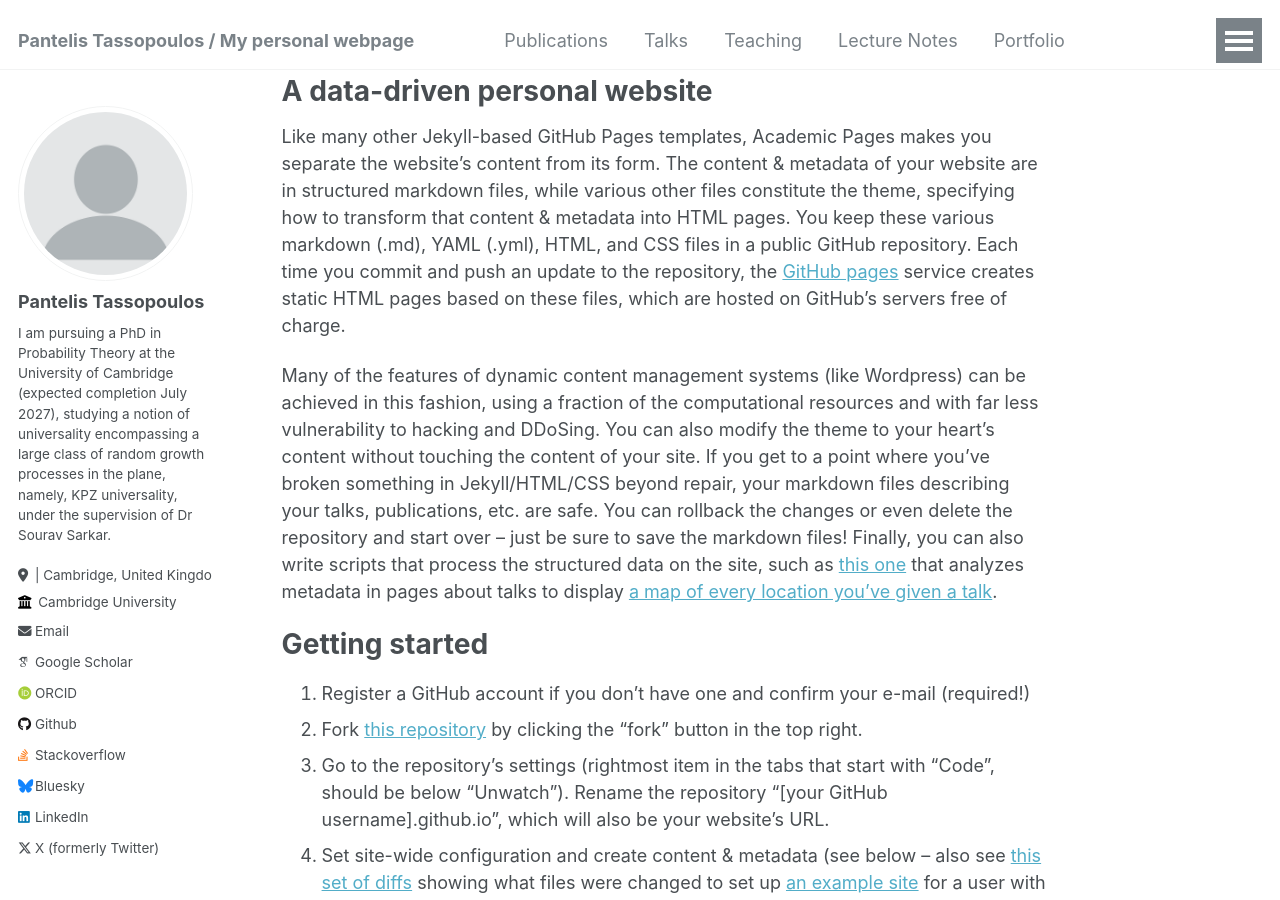
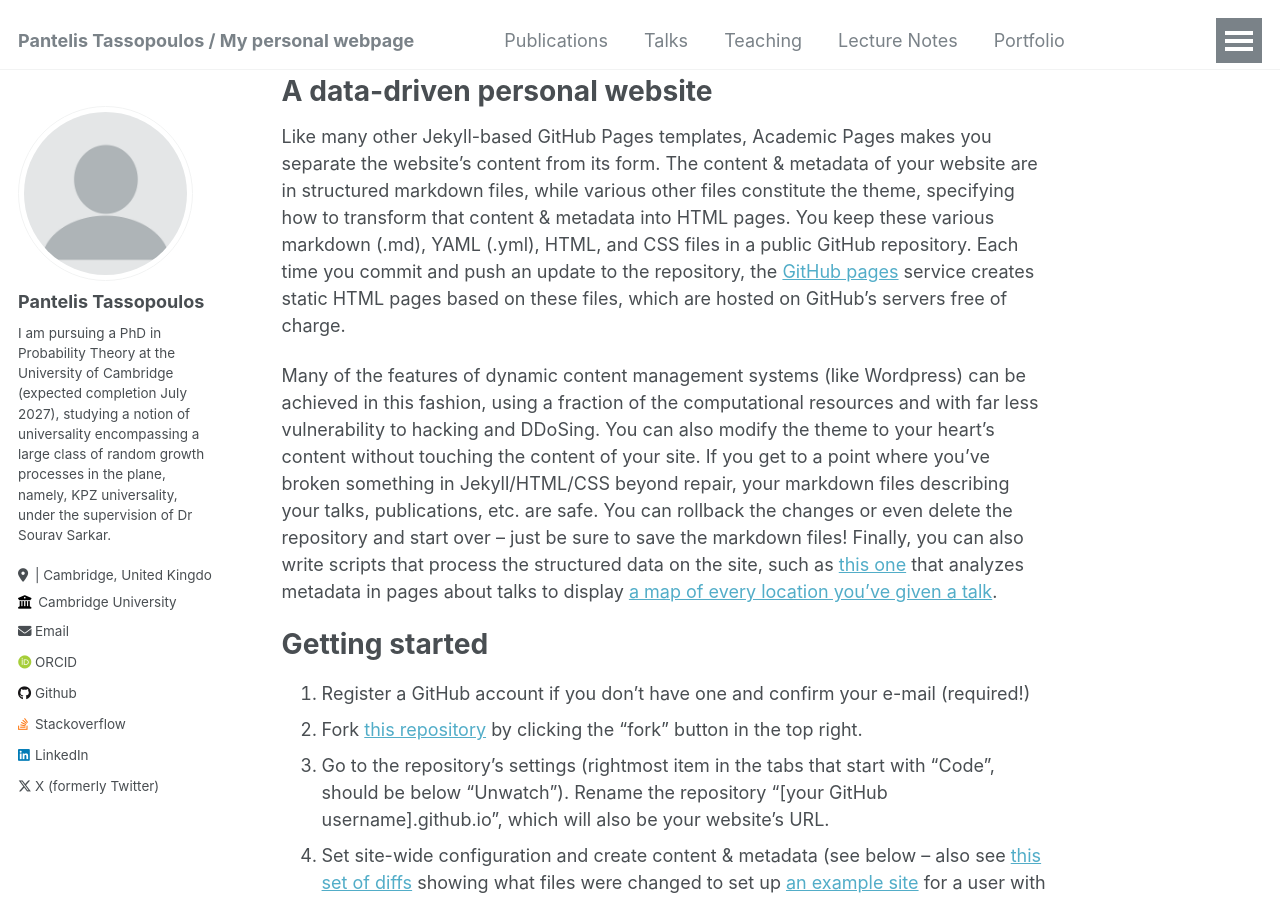
Before and after one commit to PantelisTass/PantelisTass.github.io, a Jekyll site: the page built from _pages/about.md, in a window 1280 px wide and 900 px high, scrolled down 395 px. Built offline with Jekyll 4.4.1, drawn with Linux system fonts in a browser that asks for light colours; some web fonts are replaced; part of the change alters nothing that is shown.

Commit message:
Update _config.yml

```diff
--- a/_config.yml
+++ b/_config.yml
@@ -34,7 +34,7 @@ author:
 
   # Academic websites
   arxiv            : # URL - Update with the correct link to your profile
-  googlescholar    : "https://scholar.google.com/citations?user=PS_CX0AAAAAJ"
+  googlescholar    : #URL - "https://scholar.google.com/citations?user=PS_CX0AAAAAJ"
   impactstory      : # URL
   orcid            : "https://orcid.org/0000-0003-4575-9451"
   semantic         : # URL
@@ -49,7 +49,7 @@ author:
   stackoverflow    : "https://stackoverflow.com/users/15501971/user15501971"
 
   # Social media
-  bluesky          : "bsky.app" # Replace this with you Bluesky username
+  bluesky          : #URL - "bsky.app" # Replace this with you Bluesky username
   facebook         : # Username
   flickr           : # Username
   foursquare       : # Username
```
